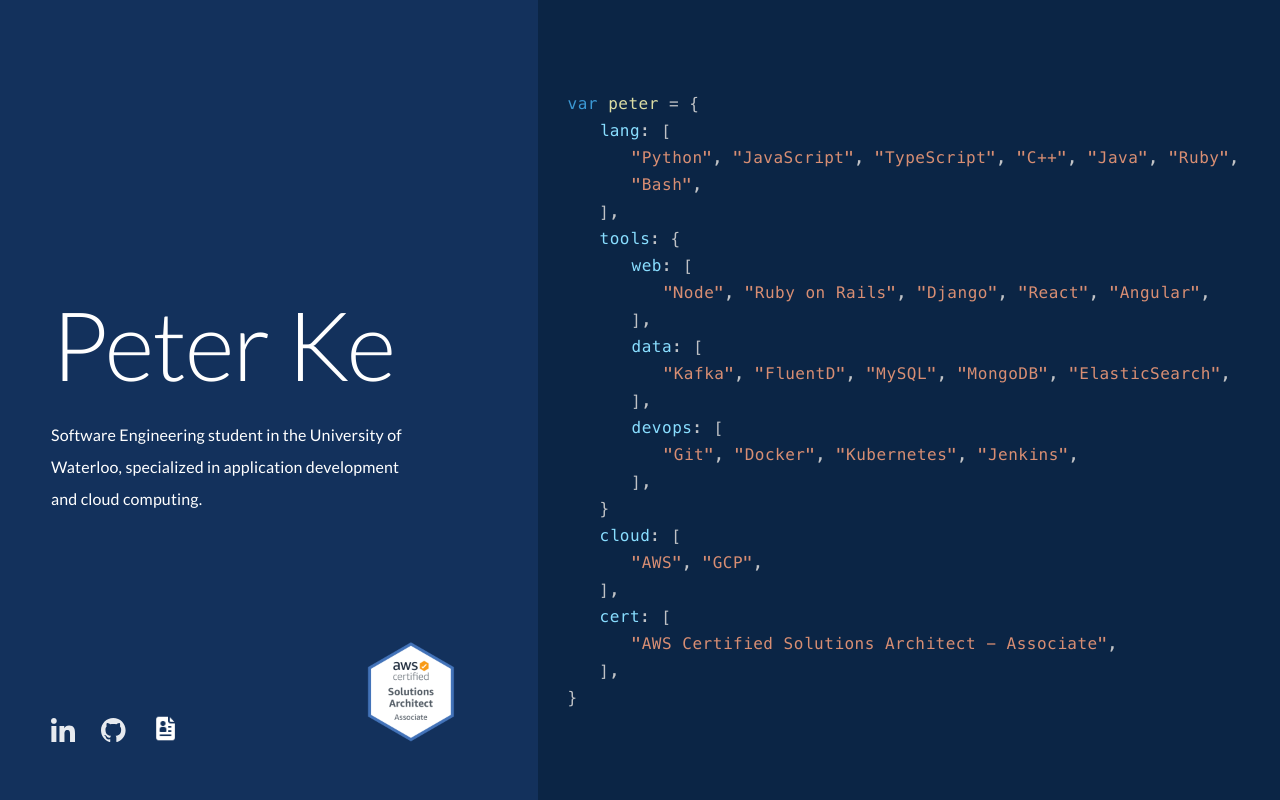
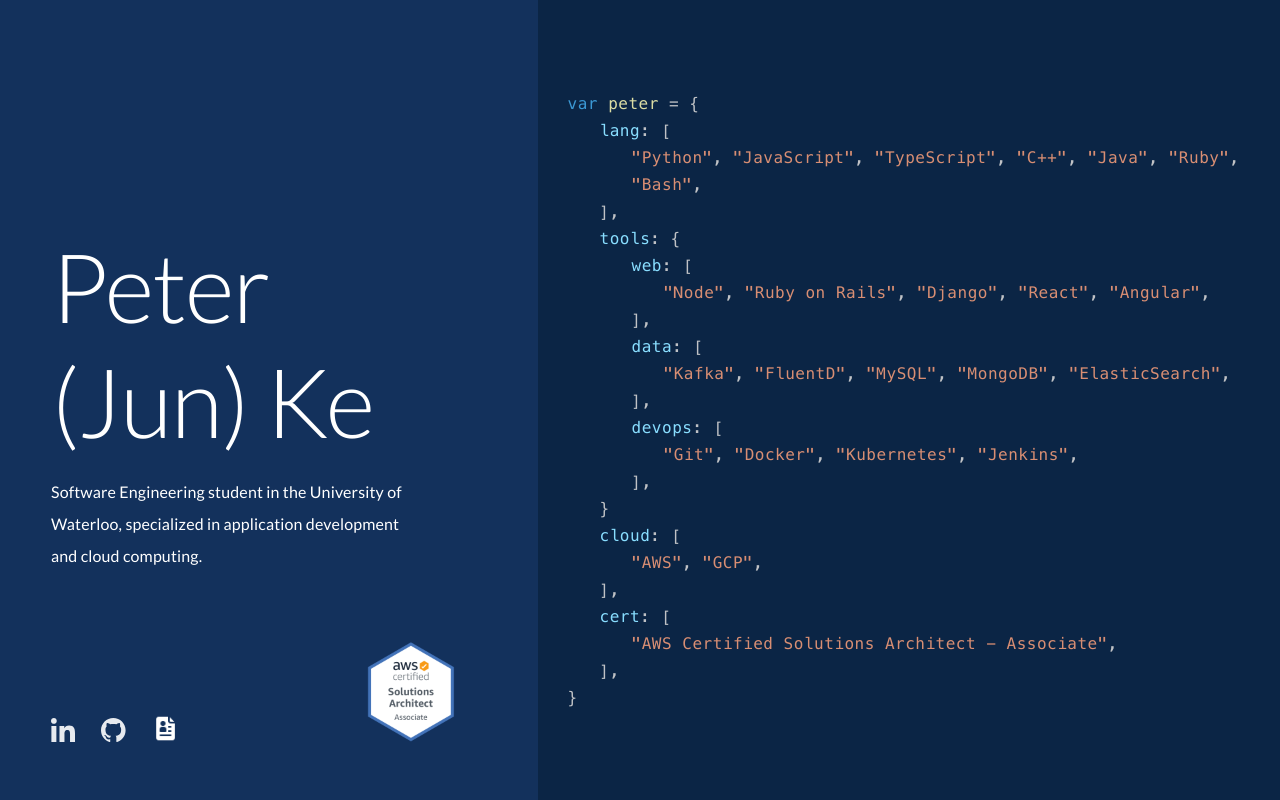
Before and after one commit to peterkejun/Portfolio-Website, a React (Create React App) app: page / in a window 1280 px wide. Shown: the top 800 px of the page. Built offline with nearby package versions, Linux system fonts and the light colour scheme.

Commit message:
add legal name

```diff
--- a/src/Landing/Landing.js
+++ b/src/Landing/Landing.js
@@ -20,7 +20,7 @@ const Landing = () => {
     }
     return <div id="landing-wrapper">
         <div>
-            <h1>Peter Ke</h1>
+            <h1>Peter (Jun) Ke</h1>
             <p className="subtitle1">Software Engineering student in the University of Waterloo, specialized in application development and cloud computing.</p>
             <span>
                 <a href="https://www.linkedin.com/in/peterkejun/" target="_blank" rel="noopener noreferrer">
```
